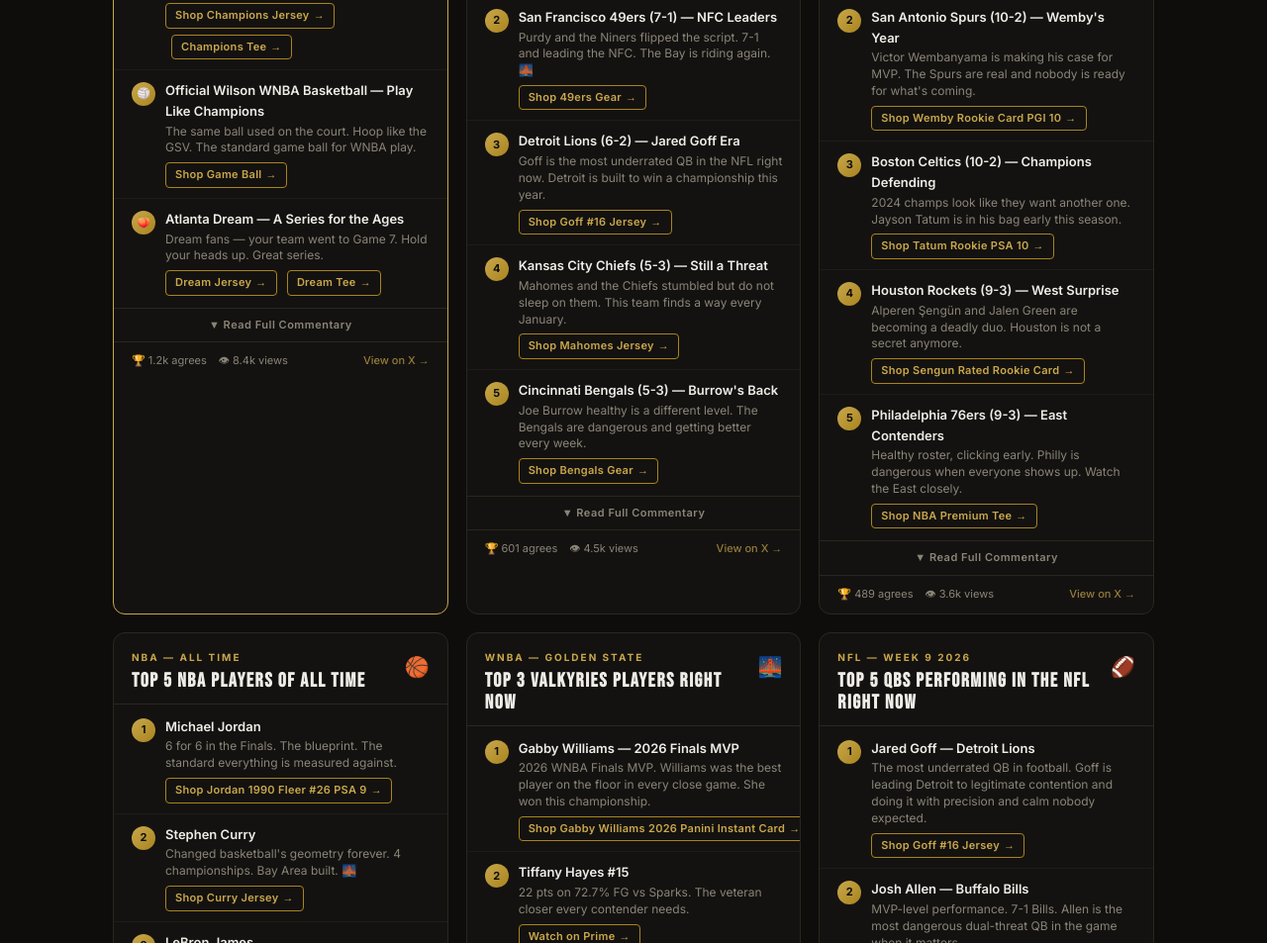
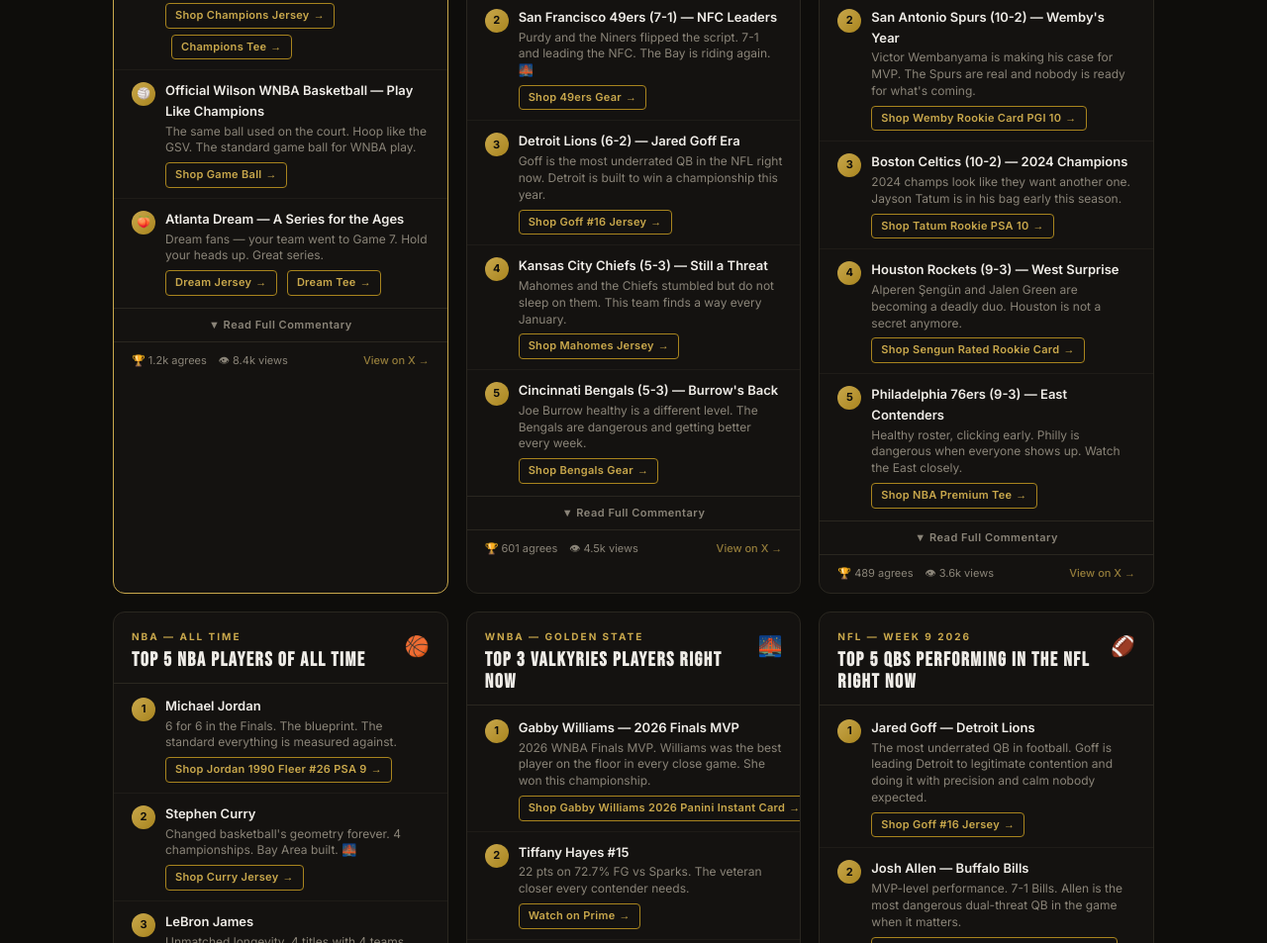
Before and after one commit to TopsLists/tops-coming-soon, a plain HTML site: page index.html in a window 1280 px wide. Shown: the part 2409-3362 px from the top of the page at 99% size. Drawn offline with Linux system fonts and the light colour scheme.

Commit message:
Update index.html
2024 NBA CHAMPS

```diff
--- a/index.html
+++ b/index.html
@@ -720,7 +720,7 @@
       <div class="ranked-item">
         <div class="rank-badge">3</div>
         <div class="item-content">
-          <p class="item-name">Boston Celtics (10-2) — Champions Defending</p>
+          <p class="item-name">Boston Celtics (10-2) — 2024 Champions </p>
           <p class="item-desc-compact">2024 champs look like they want another one. Jayson Tatum is in his bag early this season.</p>
           <a class="shop-btn" href="https://link.amazon/B01odEGo6" target="_blank" rel="nofollow">Shop Tatum Rookie PSA 10</a>
         </div>
```
